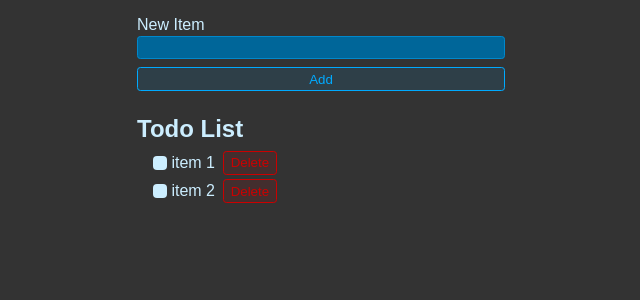
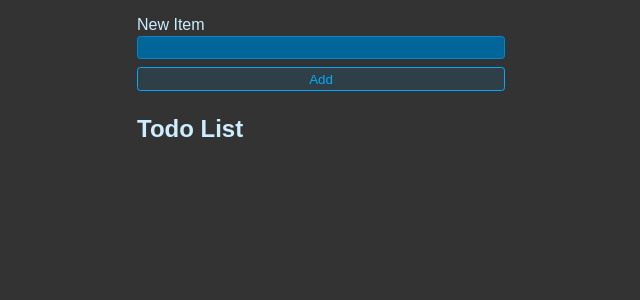
Before and after one commit to MikeYoulend/expense-tracker-react, a React (Vite) app: page / in a window 1280 px wide. Shown: the top 300 px of the page, without its empty margins (319-959 px from the left). Built offline with nearby package versions, Linux system fonts and the light colour scheme.

Commit message:
To do List

```diff
--- a/src/App.jsx
+++ b/src/App.jsx
@@ -5,7 +5,7 @@
 	const [newItem, setNewItem] = useState(""); //Abbiamo una string vuota
 	const [todos, setTodos] = useState([]);
 
-	function handleSubmit() {
+	function handleSubmit(e) {
 		e.preventDefault();
 
 		setTodos((currentTodos) => {
@@ -14,6 +14,8 @@
 				{ id: crypto.randomUUID(), title: newItem, completed: false },
 			];
 		});
+
+		setNewItem("");
 	}
 
 	return (
@@ -33,20 +35,17 @@
 			</form>
 			<h1 className="header">Todo List</h1>
 			<ul className="list">
-				<li>
-					<label>
-						<input type="checkbox" />
-						item 1
-					</label>
-					<button className="btn btn-danger">Delete</button>
-				</li>
-				<li>
-					<label>
-						<input type="checkbox" />
-						item 2
-					</label>
-					<button className="btn btn-danger">Delete</button>
-				</li>
+				{todos.map((todo) => {
+					return (
+						<li key={todo.id}>
+							<label>
+								<input type="checkbox" checked={todo.completed} />
+								{todo.title}
+							</label>
+							<button className="btn btn-danger">Delete</button>
+						</li>
+					);
+				})}
 			</ul>
 		</>
 	);
```
